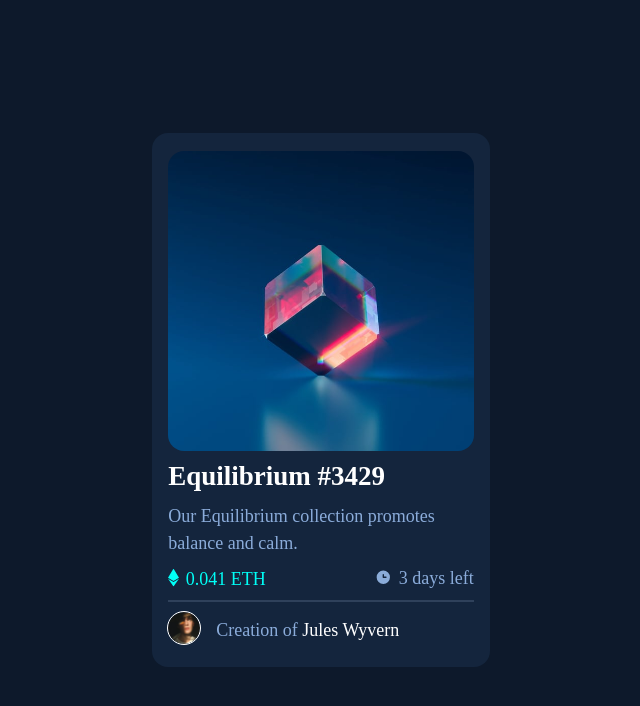
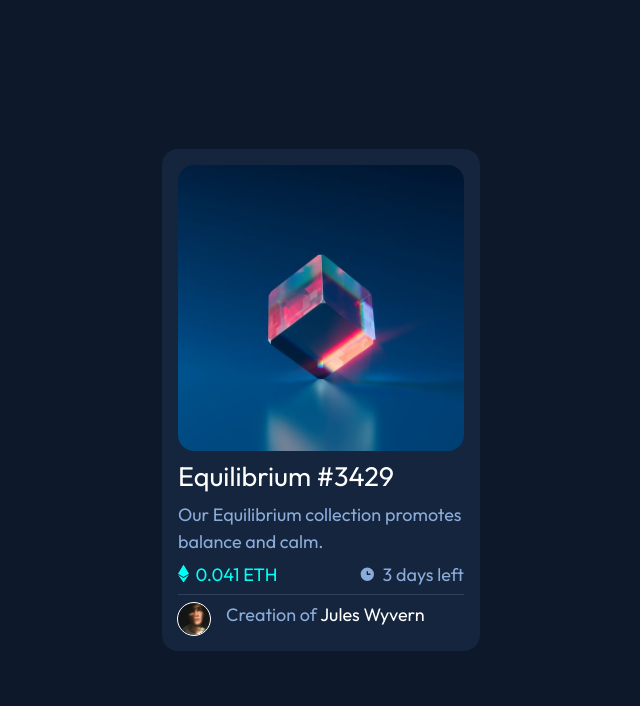
Before and after one commit to suchAGuyLikeMe/frontendMentor-nftPreviewCardComponent, a plain HTML site: page index.html in a window 1280 px wide. Shown: the whole page, without its empty margins (319-959 px from the left). Drawn offline with Linux system fonts and the light colour scheme.

Commit message:
updated index.html and main.css
screenshots also added to the project

```diff
--- a/css/main.css
+++ b/css/main.css
@@ -44,8 +44,6 @@
     --font-weight-300: 300;
     --font-weight-400: 400;
     --font-weight-600: 600;
-
-    /*- Family: [Outfit](https://fonts.google.com/specimen/Outfit)*/
 }
 
 * {
@@ -56,25 +54,29 @@
 
 a {
     text-decoration: none;
+    color: var(--neutral-white);
 }
 
 body,
 main {
     display: flex;
+    align-items: center;
     justify-content: center;
-    align-items: center;
+}
+
+h1,
+p,
+ul,
+.line{
+    margin-top: 0.5rem;
 }
 
 body {
-    background-color: var(--neutral-main-clr);
     width: 100vw;
     height: 100vh;
+    background-color: var(--neutral-main-clr);
+    font-family: var(--font-family);
     font-size: var(--font-size);
-}
-
-main {
-    width: 100%;
-    height: 100%;
 }
 
 section,
@@ -82,27 +84,18 @@ section,
     border-radius: 1rem;
 }
 
-.nft-name,
-.creator {
-    color: var(--neutral-white);
-}
-
 section {
-    max-width: 90%;
-    width: 21.09375rem; /*337.5px*/
-    height: 33.349375rem; /*533.58px*/
+    max-width: 50%;
     background-color: var(--neutral-card-clr);
     color: var(--primary-soft-blue);
     padding: 1rem;
     display: flex;
     flex-direction: column;
-    justify-content: space-evenly;
 }
 
 .container {
-    max-width: 100%;
-    width: 19.09375rem; /*305.5px*/
-    height: 18.75rem; /*300px*/
+    width: 100%;
+    height: 100%;
     position: relative;
     overflow: hidden;
 }
@@ -120,27 +113,22 @@ section {
 }
 
 .nft-picture {
+    display: block;
     width: 100%;
-    height: 100%;
 }
 
-.nft-name {
-    margin-top: 0.5rem;
+h1 {
+    font-weight: var(--font-weight-400);
 }
 
 .nft-description {
+    max-width: 25ch;
     line-height: 1.5;
-    margin-top: 0.5rem;
 }
 
 ul {
     list-style-type: none;
     display: flex;
-    align-items: center;
-}
-
-.price-date-list {
-    margin-top: 0.5rem;
 }
 
 .price-list-item::before,
@@ -166,7 +154,6 @@ ul {
 .price-list-item,
 .date-list-item {
     width: 50%;
-    height: 100%;
 }
 
 .price-list-item {
@@ -182,22 +169,15 @@ ul {
     background-color: var(--neurtral-line-clr);
     width: 100%;
     height: 0.1rem;
-    margin-top: 0.5rem;
-}
-
-.author {
-    margin-top: 0.5rem;
 }
 
 .creator-picture {
     width: 2rem;
     height: 2rem;
+    float: left;
     border-radius: 50%;
     outline: 0.5px solid var(--neutral-white);
-}
-
-.author-paragraph {
-    margin-left: 1rem;
+    margin-right: 1rem;
 }
 
 .creator {
@@ -221,3 +201,9 @@ hover and active states
     color: var(--primary-cyan);
     transition: all 0.5s ease;
 }
+
+@media screen and (width < 31.25em){
+    section{
+        max-width: 90%;
+    }
+}
--- a/index.html
+++ b/index.html
@@ -1,38 +1,32 @@
 <!DOCTYPE html>
 <html lang="en">
+
 <head>
-        <meta charset="UTF-8" />
-        <meta http-equiv="X-UA-Compatible" content="IE=edge" />
-        <meta name="viewport" content="width=device-width, initial-scale=1.0" />
+    <meta charset="UTF-8">
+    <meta http-equiv="X-UA-Compatible" content="IE=edge">
+    <meta name="viewport" content="width=device-width, initial-scale=1.0">
     <title>Frontend Mentor | NFT Preview Card Component</title>
 
     <!--tab icon-->
-        <link rel="icon" type="image/png" href="img/favicon-32x32.png" />
+    <link rel="icon" type="image/png" href="img/favicon-32x32.png">
 
     <!--css-->
-        <link rel="stylesheet" href="css/main.css" />
+    <link rel="stylesheet" href="css/main.css">
 
     <!--font-->
-        <link
-            rel="stylesheet"
-            href="https://fonts.googleapis.com/css2?family=Outfit" />
+    <link rel="stylesheet" href="https://fonts.googleapis.com/css?family=Outfit">
 </head>
+
 <body>
     <main>
         <section>
             <div class="container">
-                    <img
-                        src="img/image-equilibrium.jpg"
-                        alt="Equilibrium NFT"
-                        title="Equilibrium NFT"
-                        class="nft-picture" />
+                <div class="overlay"></div>
+                <img src="img/image-equilibrium.jpg" alt="Equilibrium NFT" class="nft-picture">
 
-                    <div class="overlay"></div>
             </div>
 
-                <a href="#">
-                    <h1 class="nft-name">Equilibrium #3429</h1>
-                </a>
+            <h1><a href="#" class="nft-name">Equilibrium #3429</a></h1>
 
             <p class="nft-description">
                 Our Equilibrium collection promotes balance and calm.
@@ -45,22 +39,13 @@
 
             <span class="line"></span>
 
-                <ul class="author">
-                    <li>
-                        <img
-                            src="img/image-avatar.png"
-                            alt=""
-                            aria-hidden="true"
-                            class="creator-picture" />
-                    </li>
-                    <li>
-                        <p class="author-paragraph">
+            <p class="creator-paragraph">
+                <img src="img/image-avatar.png" alt="" aria-hidden="true" class="creator-picture">
                 Creation of
                 <a href="#" class="creator">jules wyvern</a>
             </p>
-                    </li>
-                </ul>
         </section>
     </main>
 </body>
+
 </html>
```
Also changed, not shown: screenshots/desktop.PNG (added), screenshots/mobile-galaxy-fold.PNG (added), screenshots/mobile-iphone-se.PNG (added), screenshots/tablet-ipad-air.PNG (added), screenshots/tablet-nest-hub-max.PNG (added), 1 other file. Lines whose indentation alone changed are shown as unchanged.
